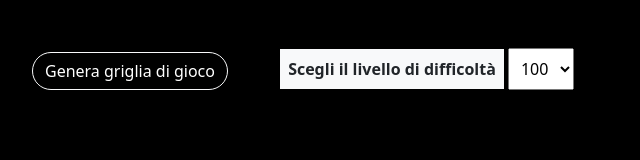
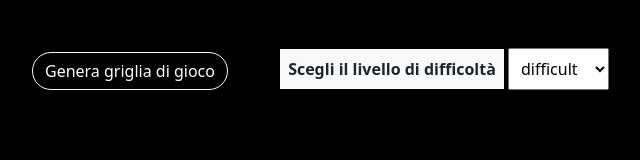
Before and after one commit to Danielateresa/js-campominato-grid, a plain HTML site: page index.html in a window 1280 px wide. Shown: the whole page, without its empty margins (32-672 px from the left). Drawn offline with nearby package versions, Linux system fonts and the light colour scheme.

Commit message:
Change names of difficulties in option

```diff
--- a/index.html
+++ b/index.html
@@ -34,9 +34,9 @@
                 </label>
                 <select class="cells_number p-2" name="level_selector"
                     id="level_selector">
-                    <option value="100">100</option>
-                    <option value="81">81</option>
-                    <option value="49">49</option>
+                    <option value="100">difficult</option>
+                    <option value="81">medium</option>
+                    <option value="49">easy</option>
                 </select>
             </div>
             <!-- select -->
```
